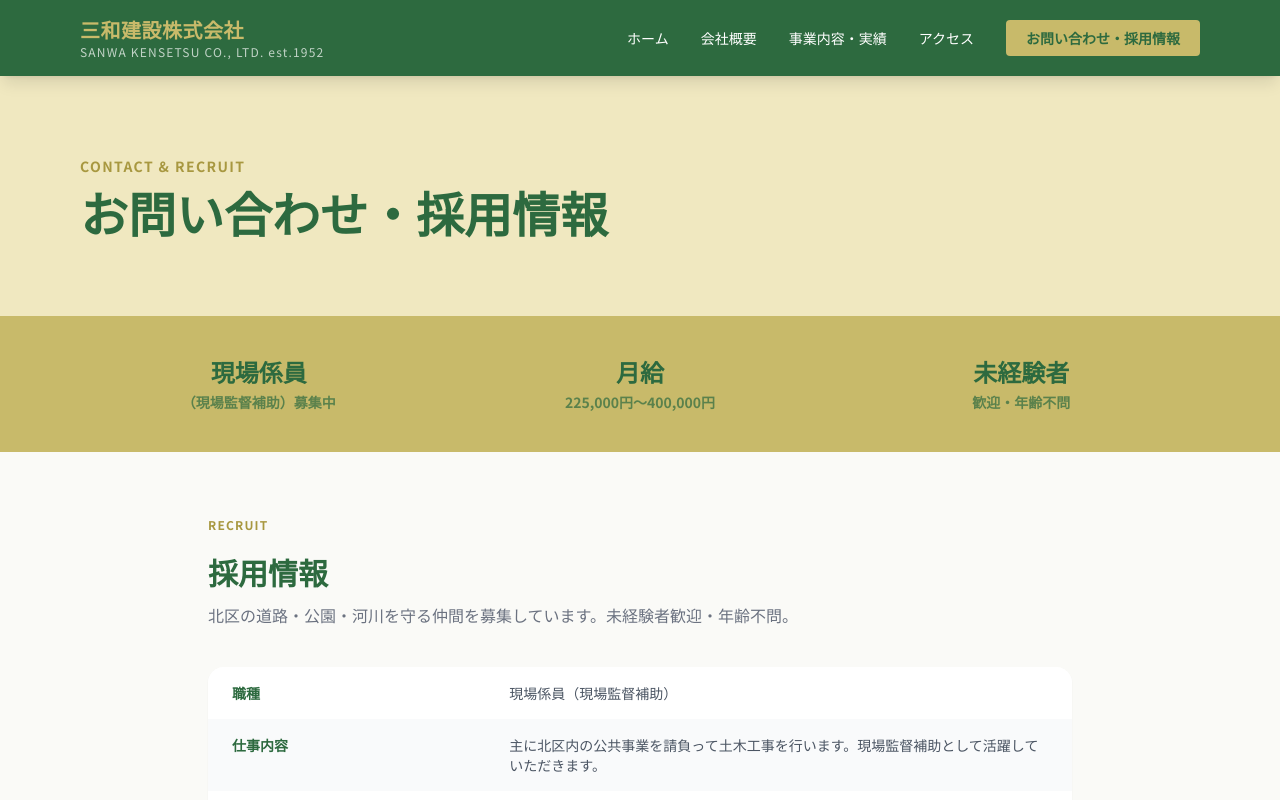
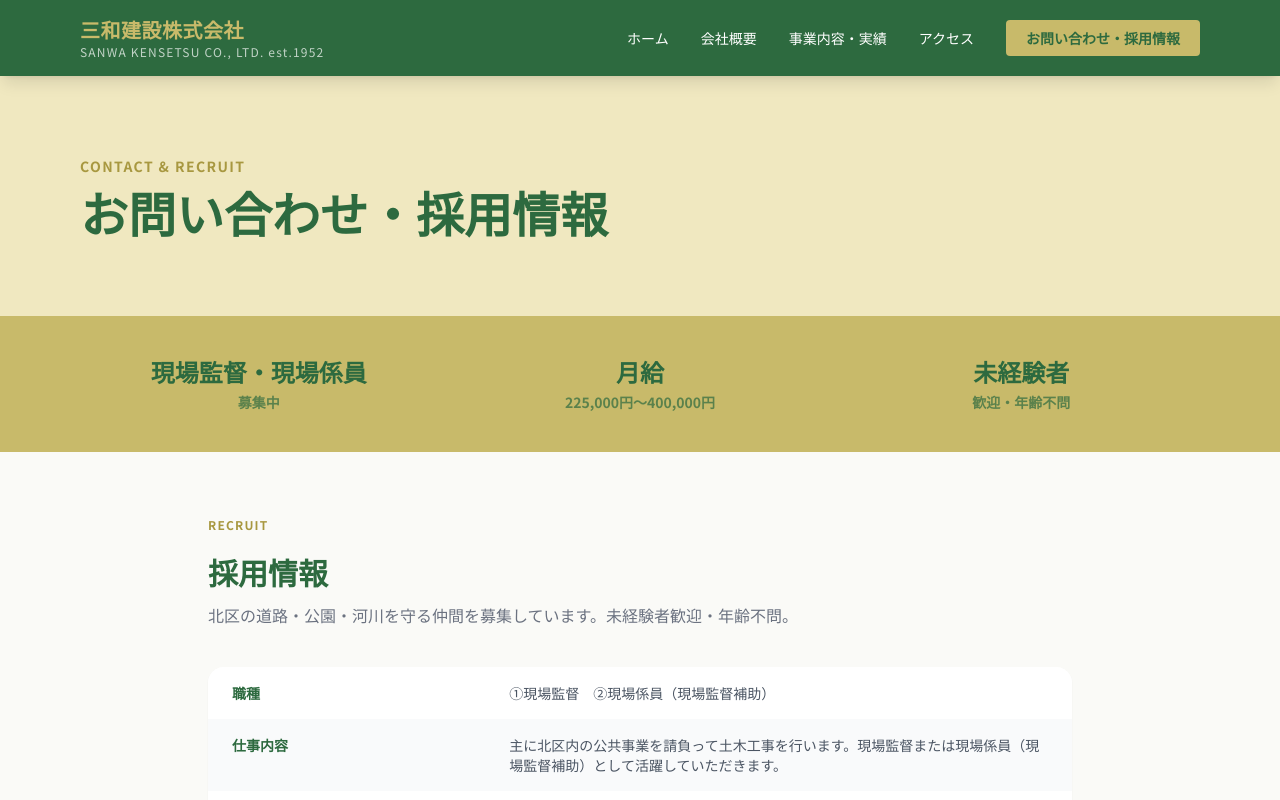
Before and after one commit to sanwakensetsu3030-lgtm/sanwa-kensetsu, a Next.js app: page /contact in a window 1280 px wide. Shown: the top 800 px of the page. Built offline with nearby package versions, Linux system fonts and the light colour scheme.

Commit message:
採用ページの職種表記を更新（現場監督・現場係員）

```diff
--- a/app/contact/page.tsx
+++ b/app/contact/page.tsx
@@ -21,7 +21,7 @@ export default function ContactPage() {
 
       <section style={{ backgroundColor: STRAW }} className="py-10">
         <div className="max-w-6xl mx-auto px-4 grid grid-cols-1 md:grid-cols-3 gap-6 text-center">
-          {[["現場係員", "（現場監督補助）募集中"], ["月給", "225,000円〜400,000円"], ["未経験者", "歓迎・年齢不問"]].map(([title, sub]) => (
+          {[["現場監督・現場係員", "募集中"], ["月給", "225,000円〜400,000円"], ["未経験者", "歓迎・年齢不問"]].map(([title, sub]) => (
             <div key={title}>
               <p style={{ color: GREEN }} className="text-2xl font-black">{title}</p>
               <p style={{ color: GREEN }} className="text-sm font-bold mt-1 opacity-70">{sub}</p>
@@ -37,8 +37,8 @@ export default function ContactPage() {
           <p className="text-gray-500 mt-2 mb-10">北区の道路・公園・河川を守る仲間を募集しています。未経験者歓迎・年齢不問。</p>
           <div className="bg-white rounded-2xl shadow-sm overflow-hidden">
             {[
-              { label: "職種", value: "現場係員（現場監督補助）" },
-              { label: "仕事内容", value: "主に北区内の公共事業を請負って土木工事を行います。現場監督補助として活躍していただきます。" },
+              { label: "職種", value: "①現場監督　②現場係員（現場監督補助）" },
+              { label: "仕事内容", value: "主に北区内の公共事業を請負って土木工事を行います。現場監督または現場係員（現場監督補助）として活躍していただきます。" },
               { label: "雇用形態", value: "正社員（正社員登用あり・過去3年間実績あり）" },
               { label: "月給", value: "225,000円〜400,000円（基本給145,000円〜170,000円）" },
               { label: "各種手当", value: "物価手当42,000円〜90,000円 / 住宅手当20,000円〜50,000円 / 職務手当18,000円〜30,000円 / 現場・管理手当0円〜45,000円" },
```
